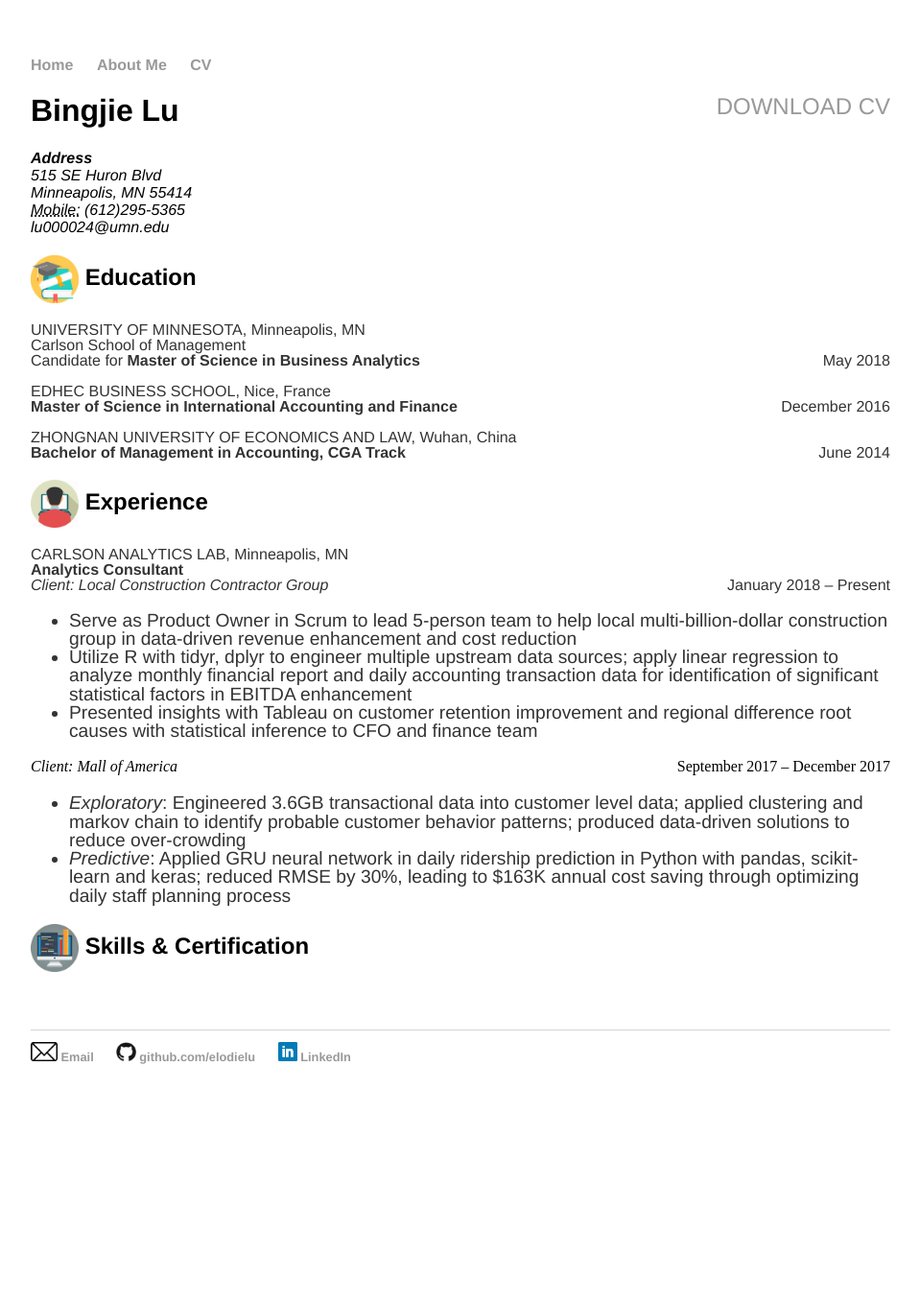
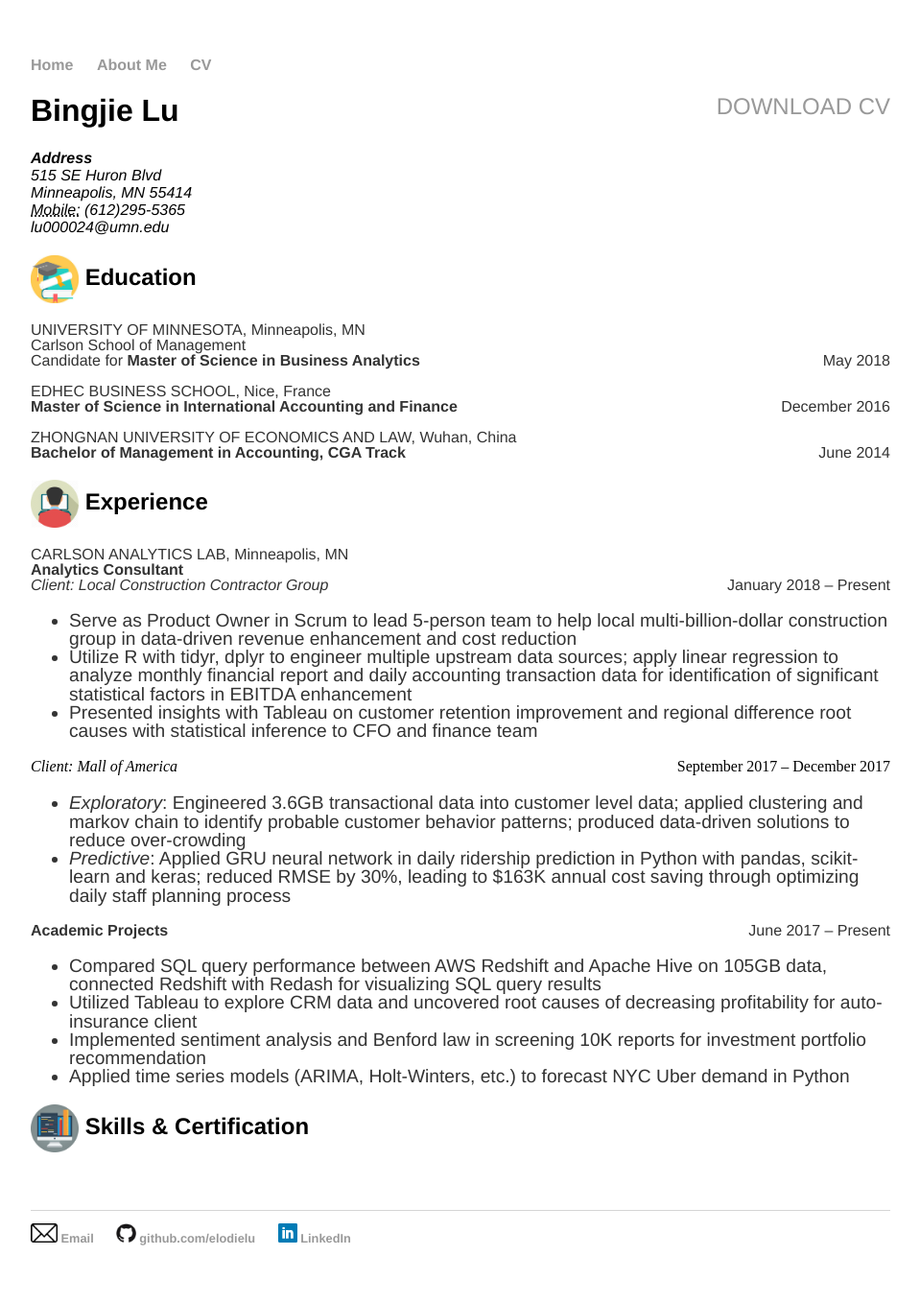
Before and after one commit to elodielu/elodielu.github.io, a Jekyll site: the page built from cv/index.html, in a window 1280 px wide. Shown: the whole page at 96% size, without its empty margins (160-1119 px from the left). Built offline with Jekyll 4.4.1, drawn with Linux system fonts in a browser that asks for light colours; before the commit the page ends 1169 px from its top, so only the background shows below that.

Commit message:
Update index.html

```diff
--- a/cv/index.html
+++ b/cv/index.html
@@ -50,6 +50,15 @@
 					<li><em>Predictive</em>: Applied GRU neural network in daily ridership prediction in Python with pandas, scikit-learn and keras; reduced RMSE by 30%, leading to $163K annual cost saving through optimizing daily staff planning process </li>
 				</ul> </p>
 
+			<p><span style="text-align:left;"> <strong>Academic Projects</strong>
+				<span style="float:right;">June 2017 – Present</span>
+				<ul>
+					<li>Compared SQL query performance between AWS Redshift and Apache Hive on 105GB data, connected Redshift with Redash for visualizing SQL query results</li>
+					<li>Utilized Tableau to explore CRM data and uncovered root causes of decreasing profitability for auto-insurance client </li>
+					<li>Implemented sentiment analysis and Benford law in screening 10K reports for investment portfolio recommendation</li>
+					<li>Applied time series models (ARIMA, Holt-Winters, etc.) to forecast NYC Uber demand in Python</li>
+				</ul> </p>
+
 
 			<h2> <img style="vertical-align:middle" src="/picture/skill.png" height="50">
 				Skills & Certification</h2>
```
